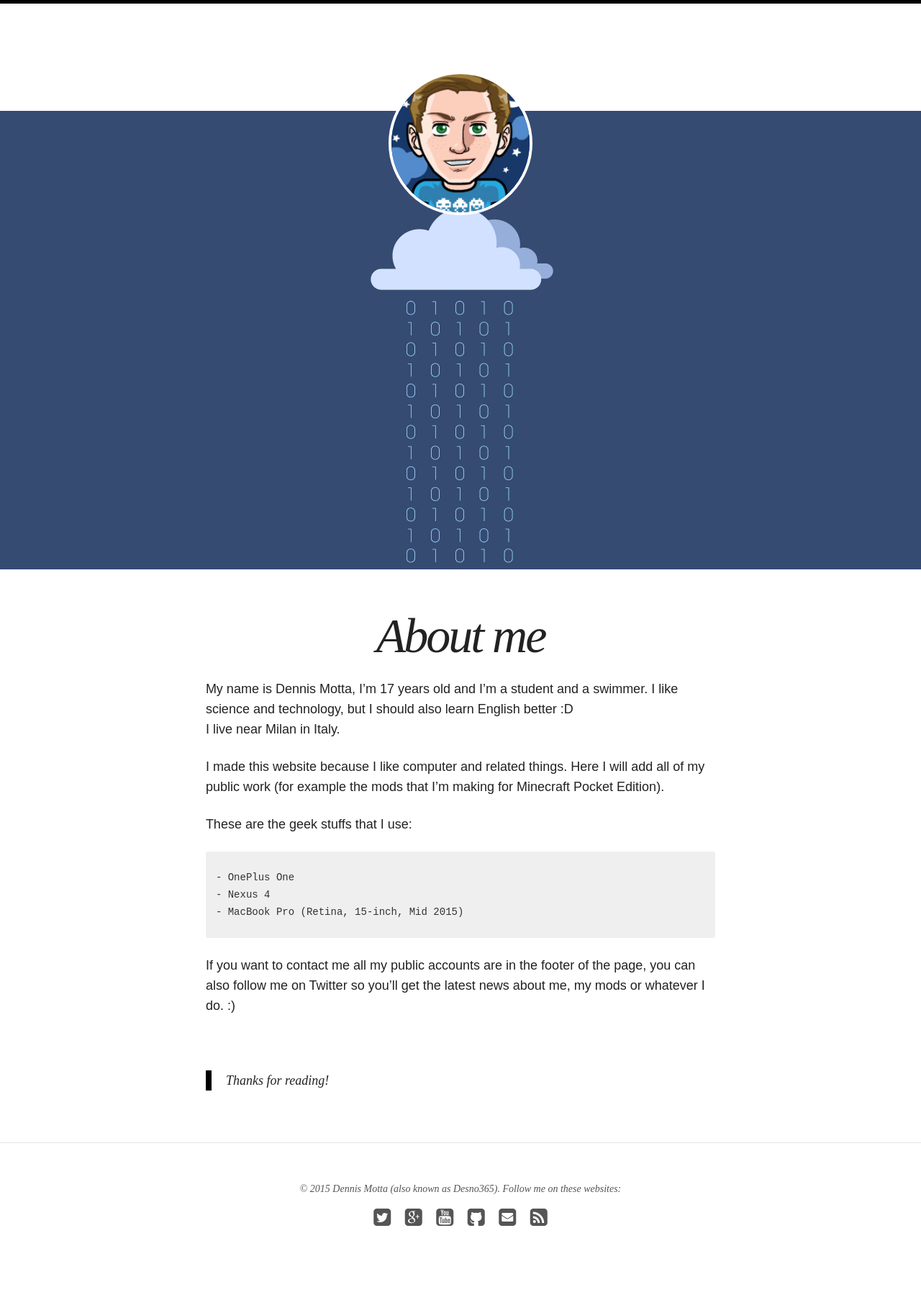
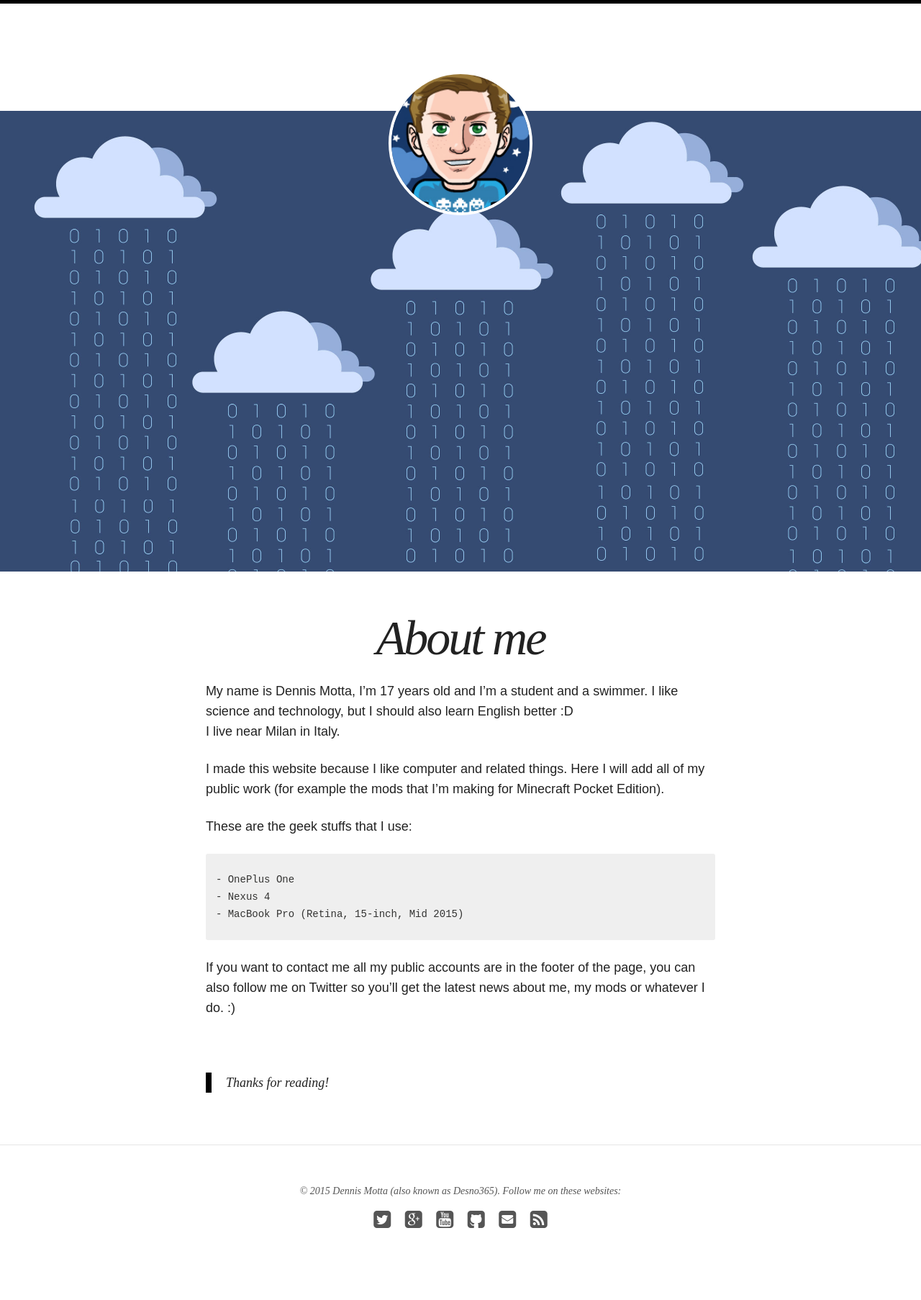
Before and after one commit to Desno365/Desno365.github.io, a Jekyll site: the page built from about/index.md, in a window 1280 px wide. Shown: the whole page at 72% size. Built offline with Jekyll 4.4.1, drawn with Linux system fonts in a browser that asks for light colours; nearby versions of some CDN libraries.

Commit message:
Change image in About me

```diff
--- a/about/index.md
+++ b/about/index.md
@@ -3,7 +3,7 @@ layout: page
 title: About me
 excerpt: "If you want to know more about who is Desno365 this is the page you are looking for"
 image:
-  feature: background-coding-image.jpg
+  feature: background-about.png
 noads: true
 ---
 
```
Also changed, not shown: images/background-about.png (added), images/background-coding-image.jpg (deleted).
